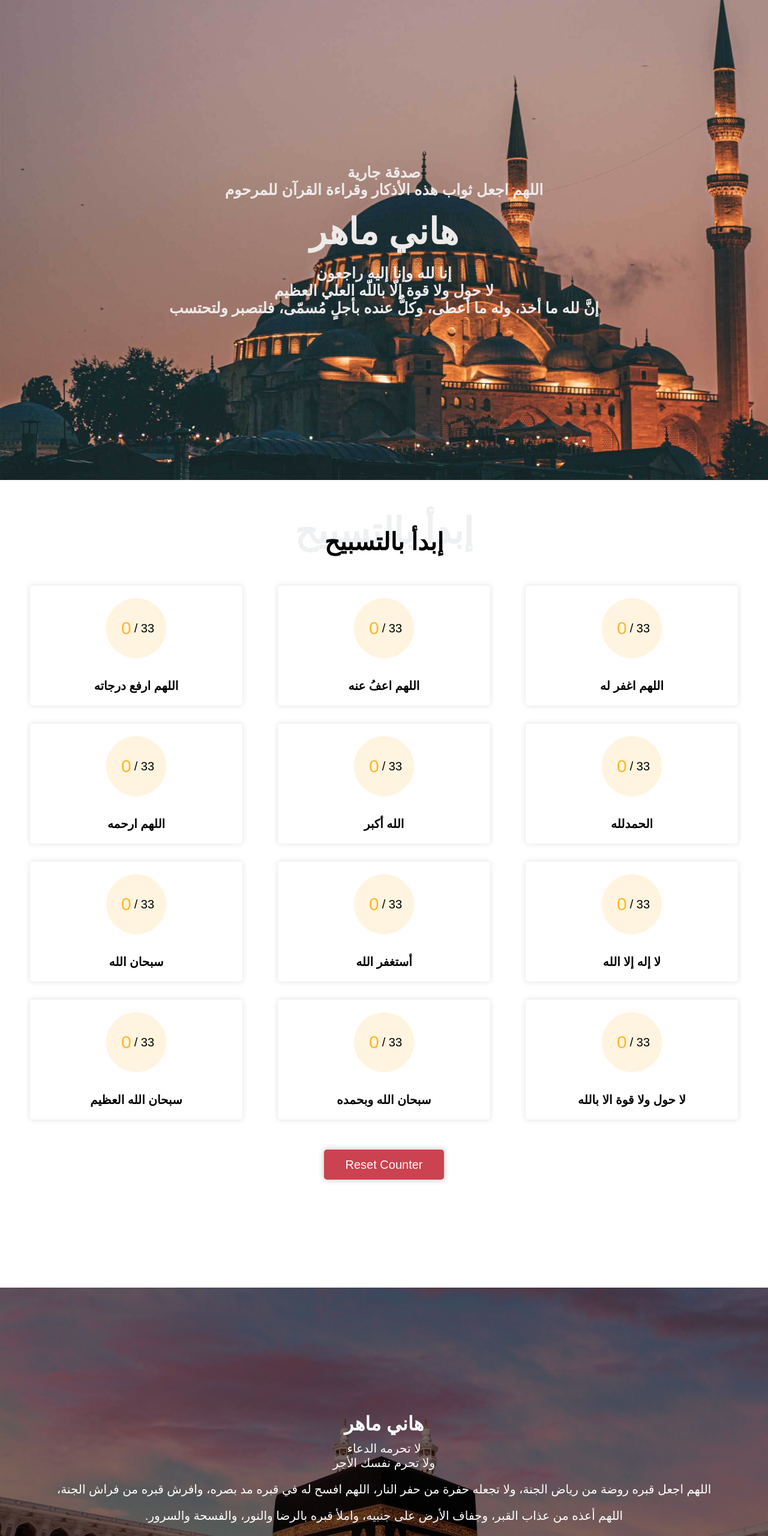
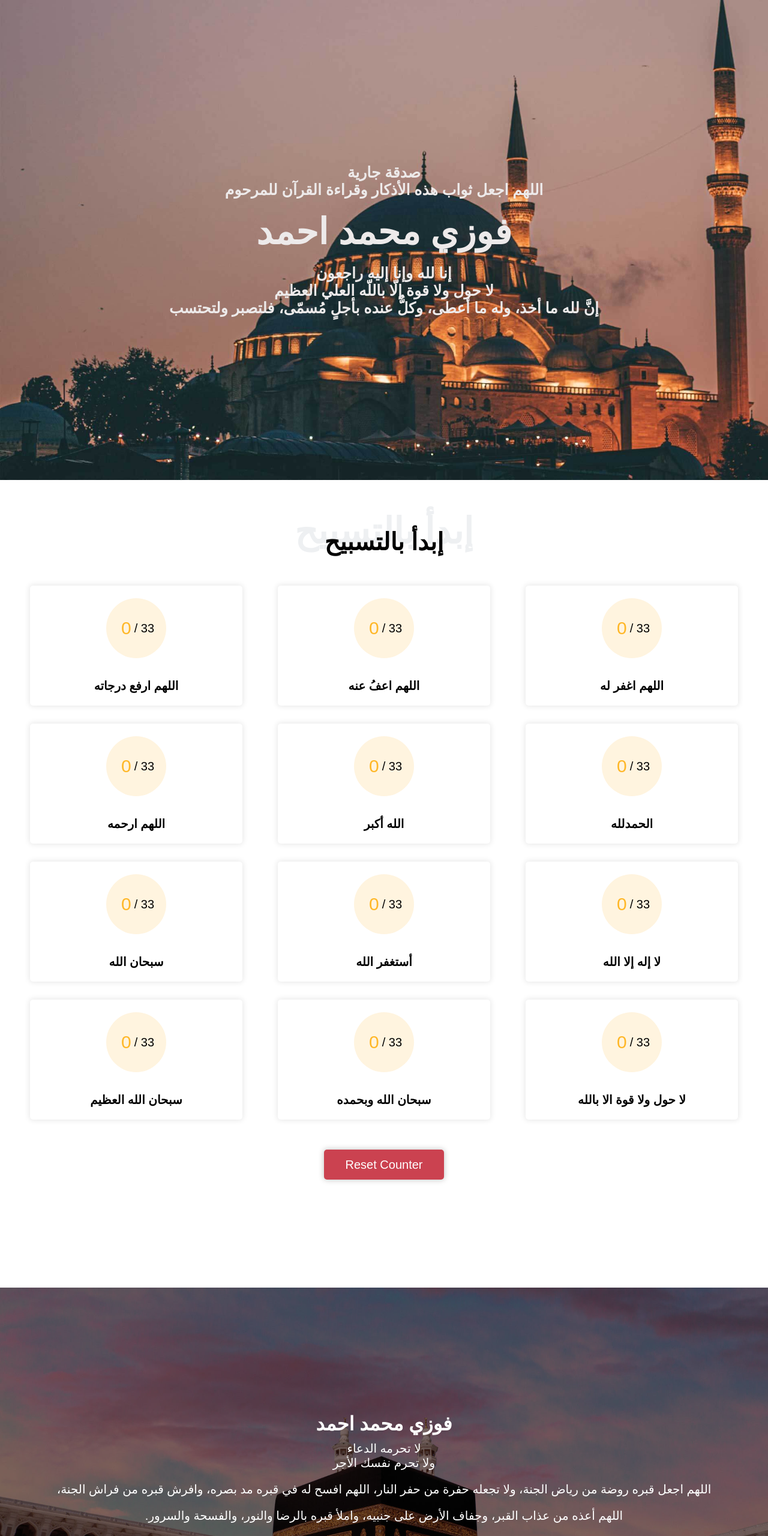
Before and after one commit to Youssef-Soliman-Dev/Fawzy-Mohamed, a plain HTML site: page index.html in a window 1280 px wide. Shown: the top 2560 px of the page at 60% size. Drawn offline with Linux system fonts and the light colour scheme.

Commit message:
Update index.html

```diff
--- a/index.html
+++ b/index.html
@@ -4,7 +4,7 @@
 <head>
     <meta charset="UTF-8">
     <meta name="viewport" content="width=device-width, initial-scale=1.0">
-    <title>هاني ماهر</title>
+    <title>فوزي محمد احمد</title>
     <link rel="stylesheet" href="style.css">
 </head>
 
@@ -13,7 +13,7 @@
         <p>صدقة جارية</p>
         <p>اللهم اجعل ثواب هذه الأذكار وقراءة القرآن للمرحوم
         </p>
-        <h1>هاني ماهر</h1>
+        <h1>فوزي محمد احمد</h1>
         <p class="small-txt">إنا لله وإنا إليه راجعون
         </p>
         <p class="small-txt">لا حول ولا قوة إلّا باللّه العلي العظيم</p>
@@ -122,7 +122,7 @@
     <div class="duaa">
         <div class="cover"></div>
 
-        <h1>هاني ماهر</h1>
+        <h1>فوزي محمد احمد</h1>
         <p>لا تحرمه الدعاء
         </p>
         <p style="margin-bottom: 20px;">ولا تحرم نفسك الأجر
```
